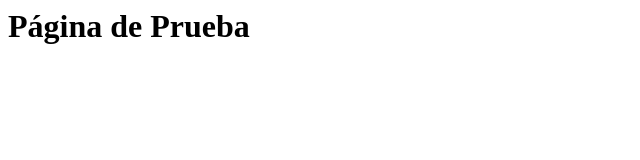
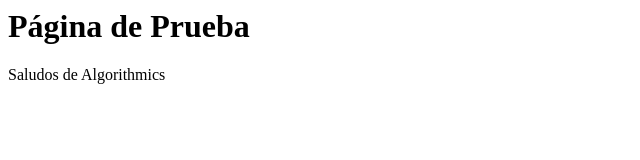
Before and after one commit to christianhm97/Prueba, a plain HTML site: page index.html in a window 1280 px wide. Shown: the whole page, without its empty margins (0-640 px from the left). Drawn offline with Linux system fonts and the light colour scheme.

Commit message:
Actualización del archivo Index
Versión 2

```diff
--- a/index.html
+++ b/index.html
@@ -5,6 +5,7 @@
   <body>
     <main>
       <h1>Página de Prueba</h1>
+      <p>Saludos de Algorithmics</p>
     </main>
   </body>
 </html>
```
